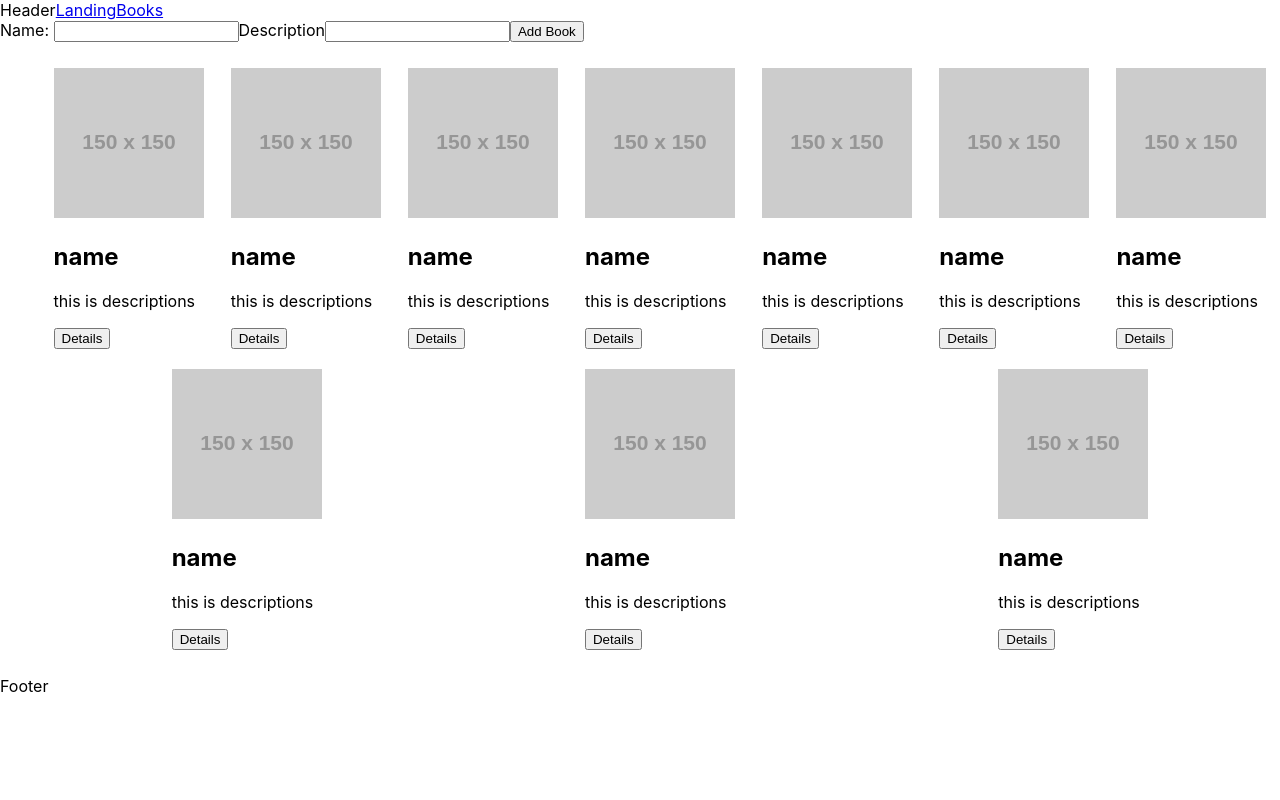
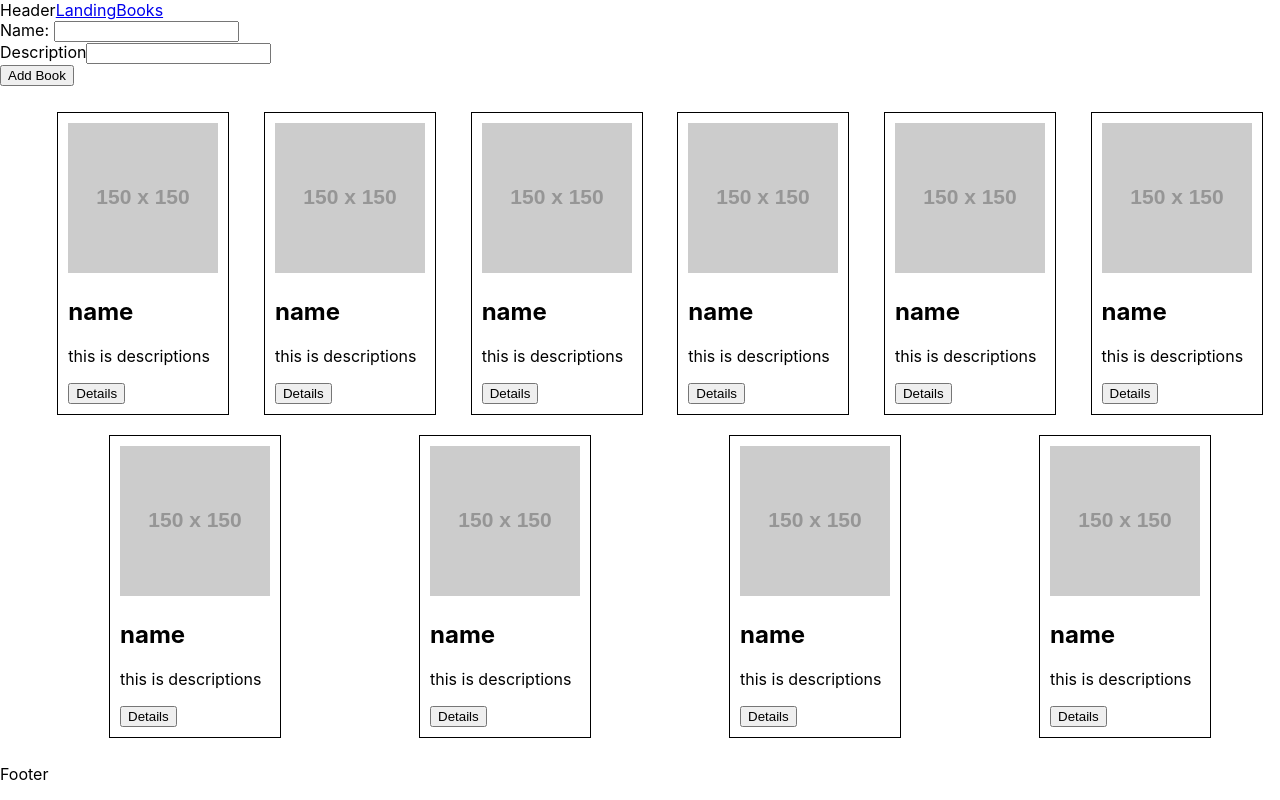
Before and after one commit to CDharmateja/mlh-local-hack-day, a React (Create React App) app: page /books in a window 1280 px wide. Built offline with nearby package versions, Linux system fonts and the light colour scheme; the HTML template or start-up script is replaced by a standard one.

Commit message:
feat: Start cart component

```diff
--- a/src/App.css
+++ b/src/App.css
@@ -8,4 +8,6 @@ ul {
 
 li {
   margin: 10px;
+  padding: 10px;
+  border: 1px solid black;
 }
--- a/src/App.js
+++ b/src/App.js
@@ -5,8 +5,9 @@ import Header from './components/header';
 import Landing from './components/landing';
 import Footer from './components/footer';
 import Books from './components/books';
+import Cart from './components/cart';
 
-import { Link, Route } from 'react-router-dom';
+import { Route } from 'react-router-dom';
 
 class App extends Component {
   render() {
--- a/src/components/books.js
+++ b/src/components/books.js
@@ -1,4 +1,8 @@
 import React, { Component } from 'react';
+
+// import Cart from './cart';
+
+import { Link } from 'react-router-dom';
 
 class Books extends Component {
   constructor(props) {
@@ -64,12 +68,16 @@ class Books extends Component {
 
   render() {
     return (
-      <div>
+        <div>
         <form onSubmit={this.handleAddBook}>
-          <label htmlFor="name">Name: </label>
-          <input type="text" id="name" value={this.state.value} onChange={this.handleNameChange} />
-          <label htmlFor="description">Description</label>
-          <input id="description" value={this.state.description} onChange={this.handleDescriptionChange} type="text"/>
+          <div>
+            <label htmlFor="name">Name: </label>
+            <input type="text" id="name" value={this.state.value} onChange={this.handleNameChange} />
+          </div>
+          <div>
+            <label htmlFor="description">Description</label>
+            <input id="description" value={this.state.description} onChange={this.handleDescriptionChange} type="text"/>
+          </div>
           <button>Add Book</button>
         </form>
         <ul>
--- /dev/null
+++ b/src/components/cart.js
@@ -0,0 +1,19 @@
+import React, { Component } from 'react';
+
+class Cart extends Component {
+  constructor(props) {
+    super(props);
+
+    this.state = {};
+  }
+
+  render() {
+    return (
+      <div>
+        This is cart
+      </div>
+    )
+  }
+}
+
+export default Cart;
```
